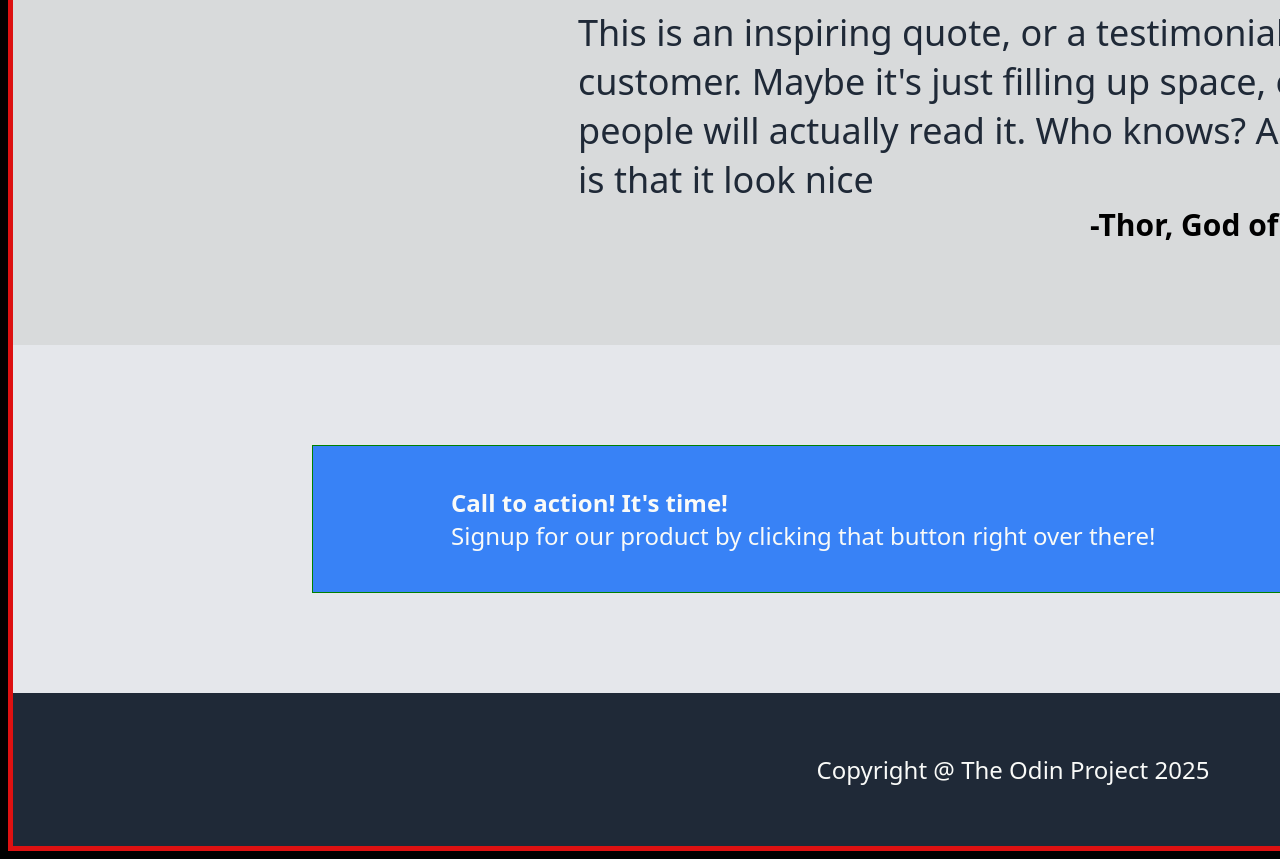
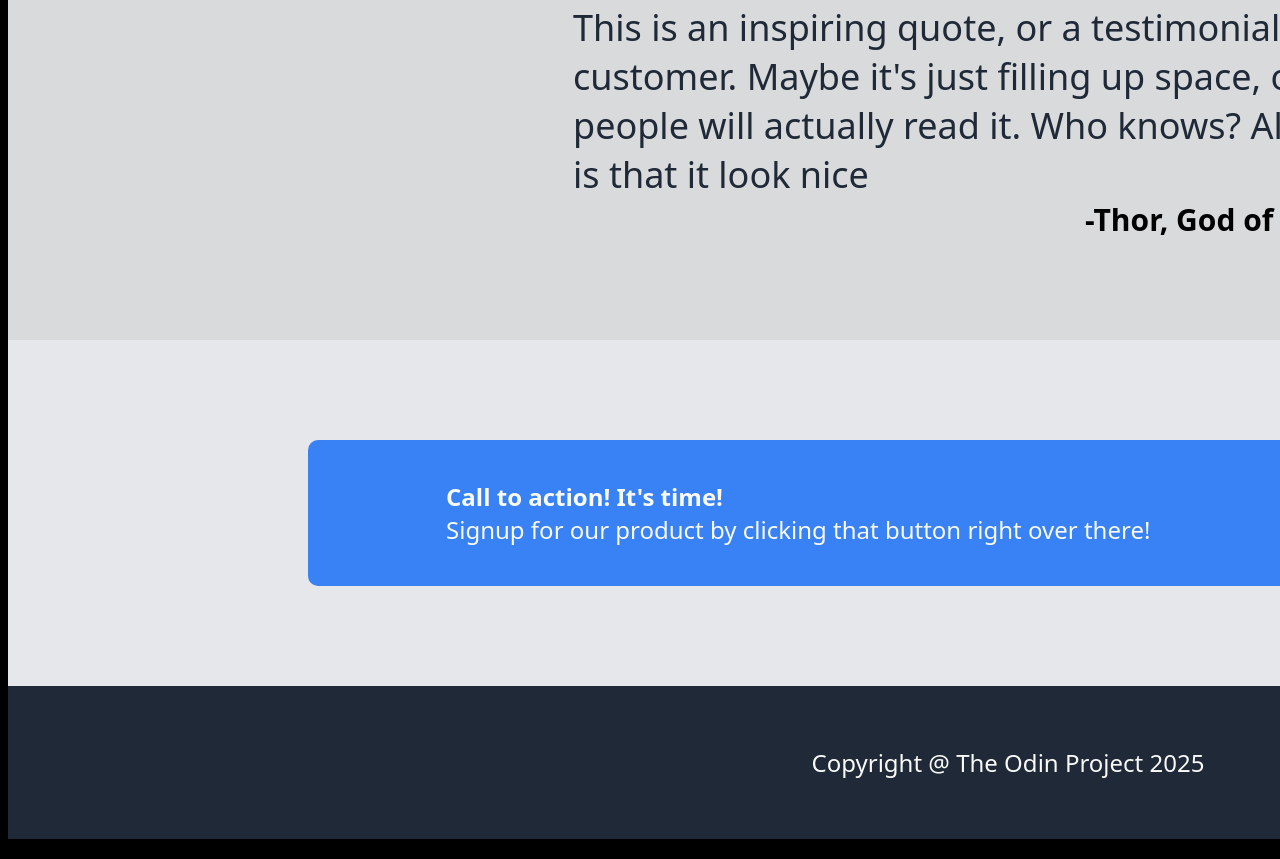
Before and after one commit to CrayolaCandy/Odin-LandingPage, a plain HTML site: page index.html in a window 1280 px wide. Shown: the part 1197-2056 px from the top of the page. Drawn offline with Linux system fonts and the light colour scheme.

Commit message:
Complete

```diff
--- a/index.css
+++ b/index.css
@@ -6,7 +6,7 @@ body{
     width: 2000px;
     margin-left: auto;
     margin-right: auto;
-    border: thick rgb(221, 17, 17) solid;
+    /*border: thick rgb(221, 17, 17) solid;*/
 }
 .firstSection{
     background-color: #1F2937;
@@ -143,7 +143,7 @@ body{
 
 }
 .blueBox{
-    border: green solid 1px;
+    /*border: green solid 1px;*/
     margin-left: auto;
     margin-right: auto;
     width: 1400px;
@@ -155,6 +155,7 @@ body{
     padding-bottom: 40px;
     color: #f9faf8;
     font-size: 24px;
+    border-radius: 10px;
 }
 .blueBoxLeftTop{
     font-weight: 800;
```
